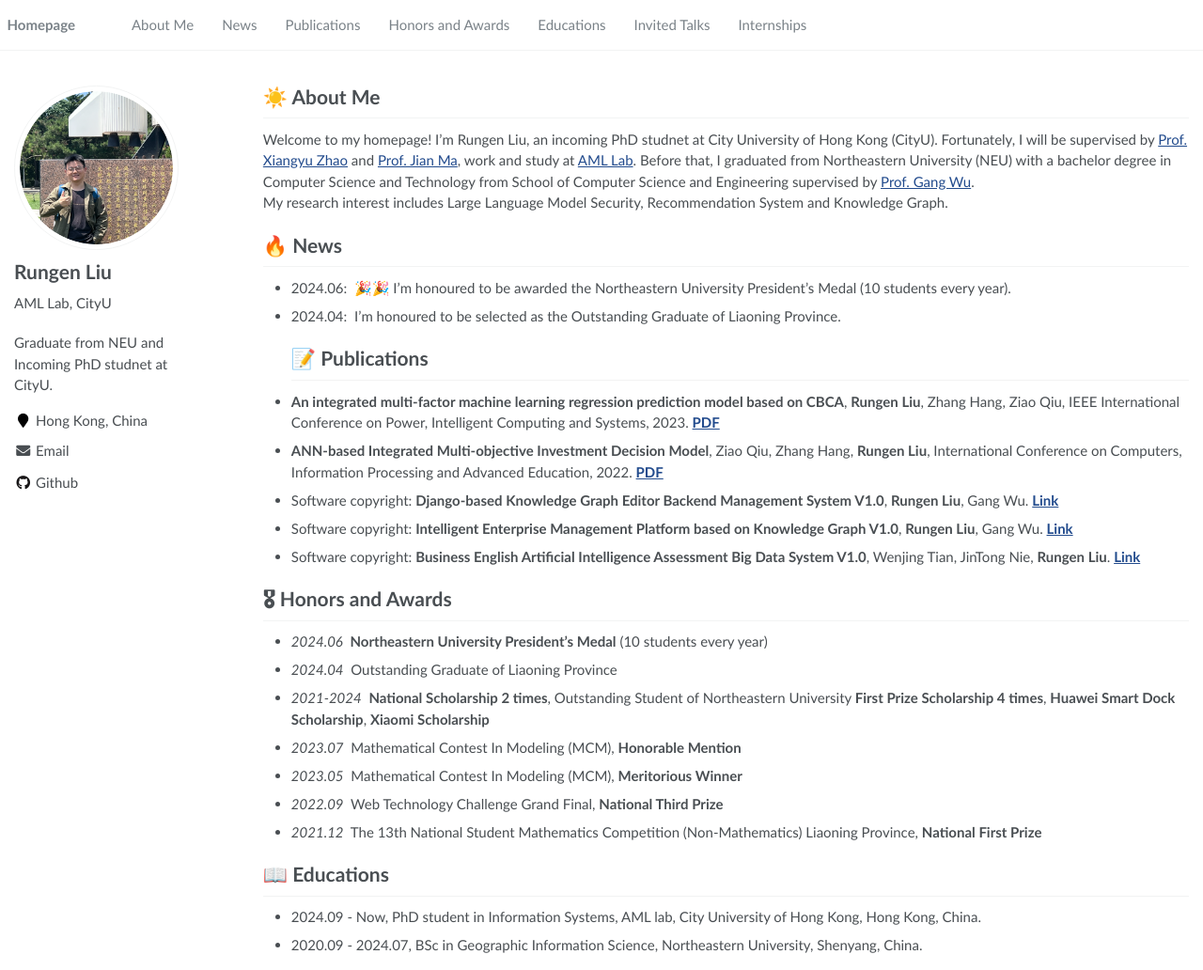
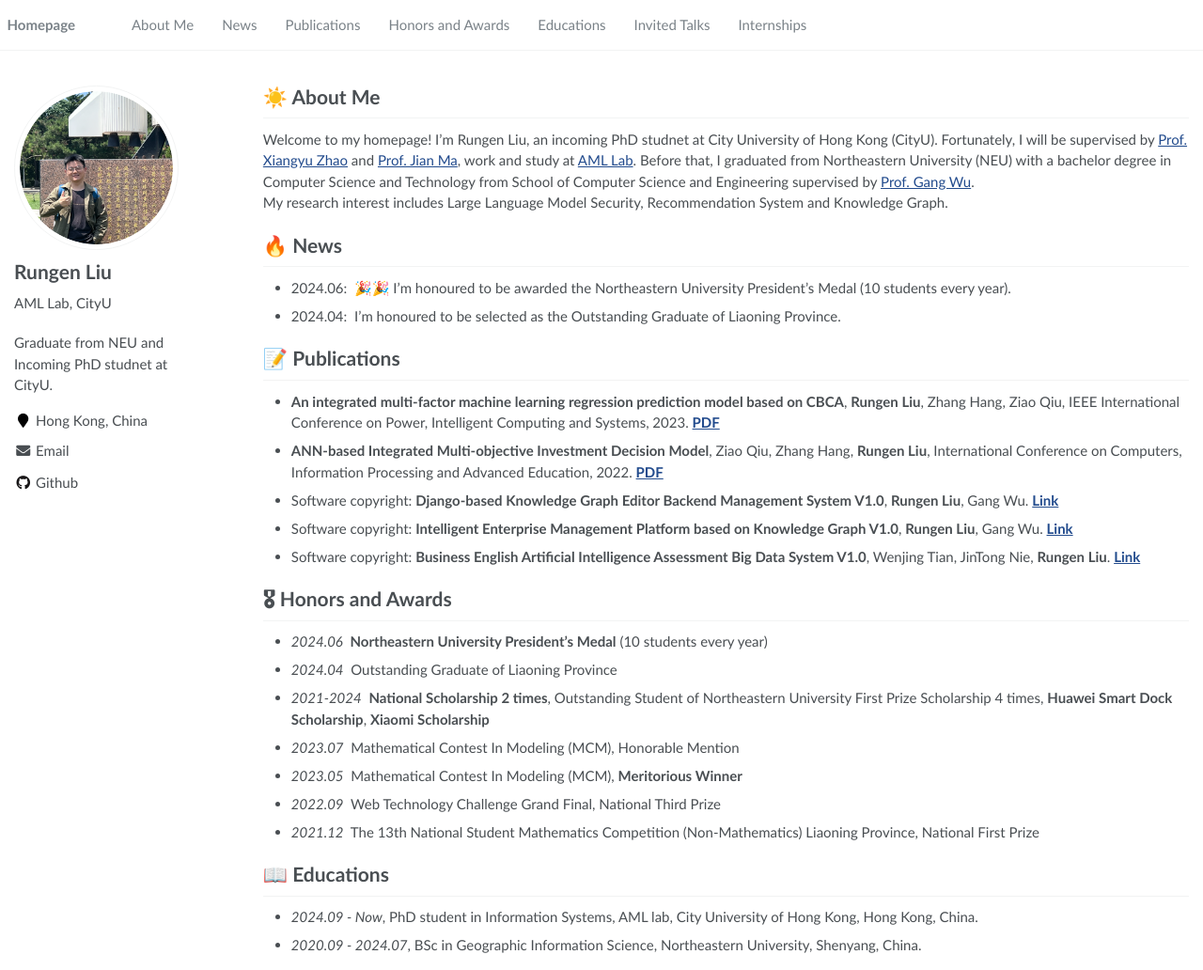
Before and after one commit to WaterWool/WaterWool.github.io, a Jekyll site: the page built from _pages/about.md, in a window 1280 px wide and 1032 px high. Shown: the whole window at 94% size. Built offline with Jekyll 4.4.1, drawn with Linux system fonts in a browser that asks for light colours.

```diff
--- a/_pages/about.md
+++ b/_pages/about.md
@@ -30,7 +30,8 @@ My research interest includes neural machine translation and computer vision. I
 # 🔥 News
 - 2024.06: &nbsp;🎉🎉 I'm honoured to be awarded the Northeastern University President's Medal (10 students every year).
 - 2024.04: &nbsp;I'm honoured to be selected as the Outstanding Graduate of Liaoning Province.
-<!-- - *2024.04*: &nbsp;🎉🎉 Lorem ipsum dolor sit amet, consectetur adipiscing elit. Vivamus ornare aliquet ipsum, ac tempus justo dapibus sit amet. -->
+
+
 # 📝 Publications
 
 - **An integrated multi-factor machine learning regression prediction model based on CBCA**, **Rungen Liu**, Zhang Hang, Ziao Qiu, IEEE International Conference on Power, Intelligent Computing and Systems, 2023. [**PDF**](https://ieeexplore.ieee.org/document/10235671)
@@ -43,15 +44,15 @@ My research interest includes neural machine translation and computer vision. I
 # 🎖 Honors and Awards
 - *2024.06* &nbsp;**Northeastern University President's Medal** (10 students every year)
 - *2024.04* &nbsp;Outstanding Graduate of Liaoning Province
-- *2021-2024* &nbsp;**National Scholarship 2 times**, Outstanding Student of Northeastern University **First Prize Scholarship 4 times**, **Huawei Smart Dock Scholarship**, **Xiaomi Scholarship**
-- *2023.07* &nbsp;Mathematical Contest In Modeling (MCM), **Honorable Mention**
+- *2021-2024* &nbsp;**National Scholarship 2 times**, Outstanding Student of Northeastern University First Prize Scholarship 4 times, **Huawei Smart Dock Scholarship**, **Xiaomi Scholarship**
+- *2023.07* &nbsp;Mathematical Contest In Modeling (MCM), Honorable Mention
 - *2023.05* &nbsp;Mathematical Contest In Modeling (MCM), **Meritorious Winner**
-- *2022.09* &nbsp;Web Technology Challenge Grand Final, **National Third Prize**
-- *2021.12* &nbsp;The 13th National Student Mathematics Competition (Non-Mathematics) Liaoning Province, **National First Prize**
+- *2022.09* &nbsp;Web Technology Challenge Grand Final, National Third Prize
+- *2021.12* &nbsp;The 13th National Student Mathematics Competition (Non-Mathematics) Liaoning Province, National First Prize
 
 # 📖 Educations
-- 2024.09 - Now, PhD student in Information Systems, AML lab, City University of Hong Kong, Hong Kong, China.
-- 2020.09 - 2024.07, BSc in Geographic Information Science, Northeastern University, Shenyang, China.
+- *2024.09 - Now*, PhD student in Information Systems, AML lab, City University of Hong Kong, Hong Kong, China.
+- *2020.09 - 2024.07*, BSc in Geographic Information Science, Northeastern University, Shenyang, China.
 
 <!-- # 💬 Invited Talks
 - *2021.06*, Lorem ipsum dolor sit amet, consectetur adipiscing elit. Vivamus ornare aliquet ipsum, ac tempus justo dapibus sit amet.
```
